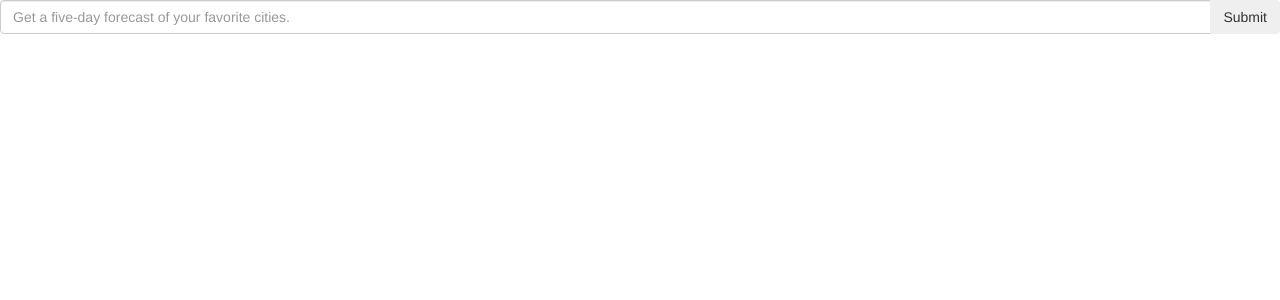
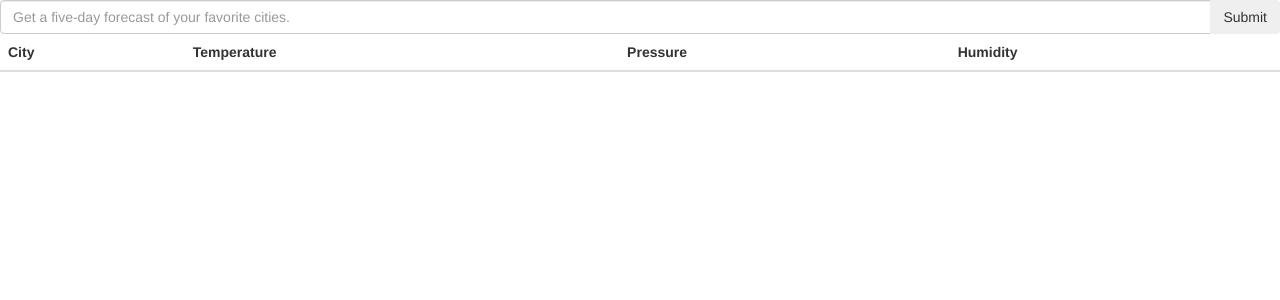
Before and after one commit to tonyn4444/weather-forecast-project, a React (Create React App) app: page / in a window 1280 px wide. Shown: the top 300 px of the page. Built offline with nearby package versions, Linux system fonts and the light colour scheme.

Commit message:
add weather list container to display data for each city

```diff
--- a/src/App.js
+++ b/src/App.js
@@ -1,11 +1,13 @@
 import React, { Component } from 'react';
 import SearchBar from './containers/SearchBar';
+import WeatherList from './containers/WeatherList';
 
 class App extends Component {
   render() {
     return (
     	<div>
-    		<SearchBar/>
+    		<SearchBar />
+    		<WeatherList />
     	</div>
     );
   }
--- a/src/actions/index.js
+++ b/src/actions/index.js
@@ -19,8 +19,6 @@
 	const URL = `${ROOT_URL}&q=${city},us`;
 	const request = axios.get(URL);
 
-	console.log('Request: ', request);
-
 	return {
 		type: FETCH_WEATHER,
 		payload: request
--- /dev/null
+++ b/src/containers/WeatherList.js
@@ -0,0 +1,37 @@
+import React, { Component } from 'react';
+import { connect } from 'react-redux';
+
+class WeatherList extends Component {
+	renderWeather(cityData) {
+		const name = cityData.city.name
+		return (
+			<tr key={name}>
+				<td>{name}</td>
+			</tr>
+		)
+	}
+
+	render() {
+		return (
+			<table className="table table-hover">
+				<thead>
+					<tr>
+						<th>City</th>
+						<th>Temperature</th>
+						<th>Pressure</th>
+						<th>Humidity</th>
+					</tr>
+				</thead>
+				<tbody>
+					{this.props.weather.map(this.renderWeather)}
+				</tbody>
+			</table>
+		)
+	}
+}
+
+function mapStateToProps({ weather }) {
+	return { weather }
+}
+
+export default connect(mapStateToProps)(WeatherList);
--- a/src/index.js
+++ b/src/index.js
@@ -5,12 +5,13 @@
 
 // Provider is what allows Redux to be used with React
 import { Provider } from 'react-redux';
+import ReduxPromise from 'redux-promise';
 
 // function to create store (which holds application state)
 //and function to create store with middleware
 import { createStore, applyMiddleware } from 'redux';
 
-const createStoreWithMiddleware = applyMiddleware()(createStore);
+const createStoreWithMiddleware = applyMiddleware(ReduxPromise)(createStore);
 
 ReactDOM.render (
 	<Provider store={createStoreWithMiddleware(reducers)}>
--- a/src/reducers/reducer_weather.js
+++ b/src/reducers/reducer_weather.js
@@ -1,6 +1,9 @@
-// function that returns a piece of application state
+import { FETCH_WEATHER } from '../actions'
 
-export default function(state = null, action) {
-	console.log('Action received', action);
+export default function(state = [], action) {
+	switch (action.type) {
+	case FETCH_WEATHER:
+		return [ action.payload.data, ...state ];
+	}
 	return state;
 }
```
